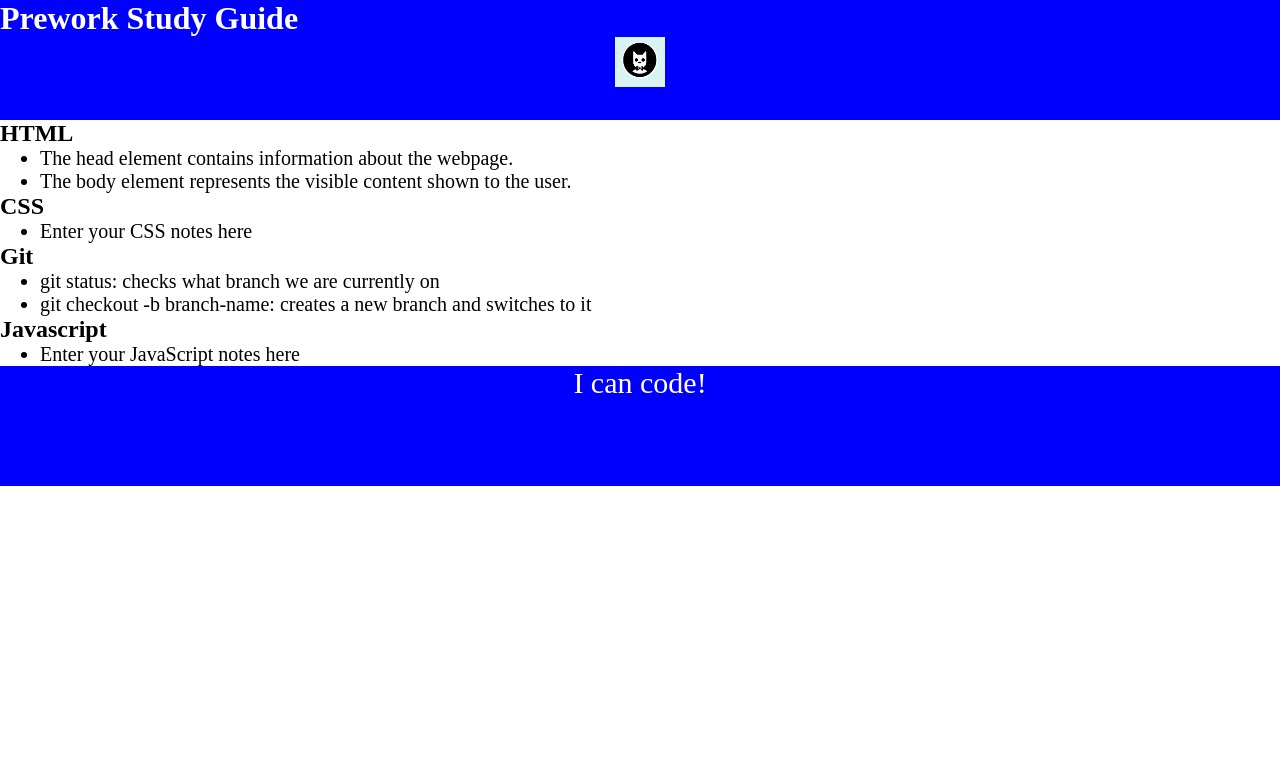
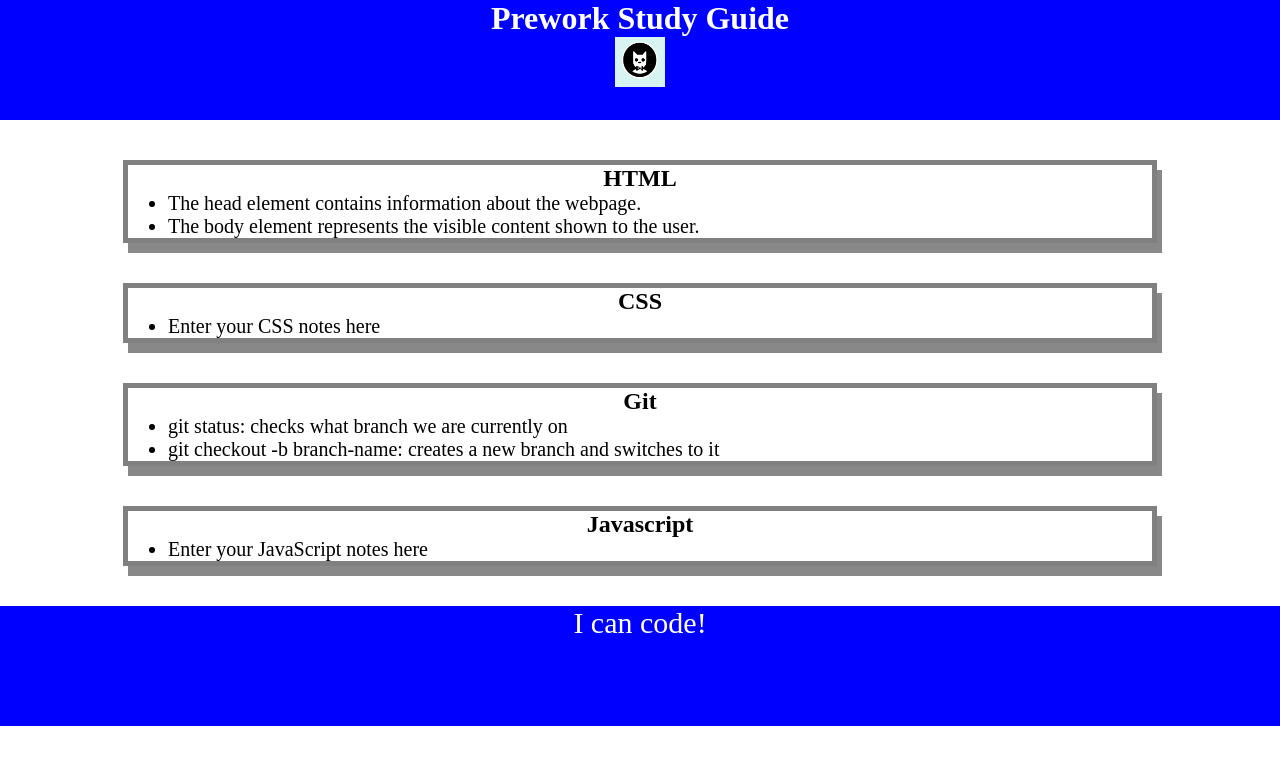
Before and after one commit to Aclambert95/prework-study-guide, a plain HTML site: page index.html in a window 1280 px wide. Drawn offline with Linux system fonts and the light colour scheme.

Commit message:
added CSS to project

```diff
--- a/assets/style.css
+++ b/assets/style.css
@@ -13,7 +13,7 @@ footer {
 
 h1,
 h2 {
-    text-align: center,
+    text-align: center;
 }
 
 img {
@@ -33,3 +33,11 @@ p {
     text-align: center;
     font-size: 30px;
 }
+.card {
+
+    width: 80%;
+    margin: 40px auto;
+    border: 5px solid gray;
+    box-shadow: 5px 10px #888888;
+
+}
```
